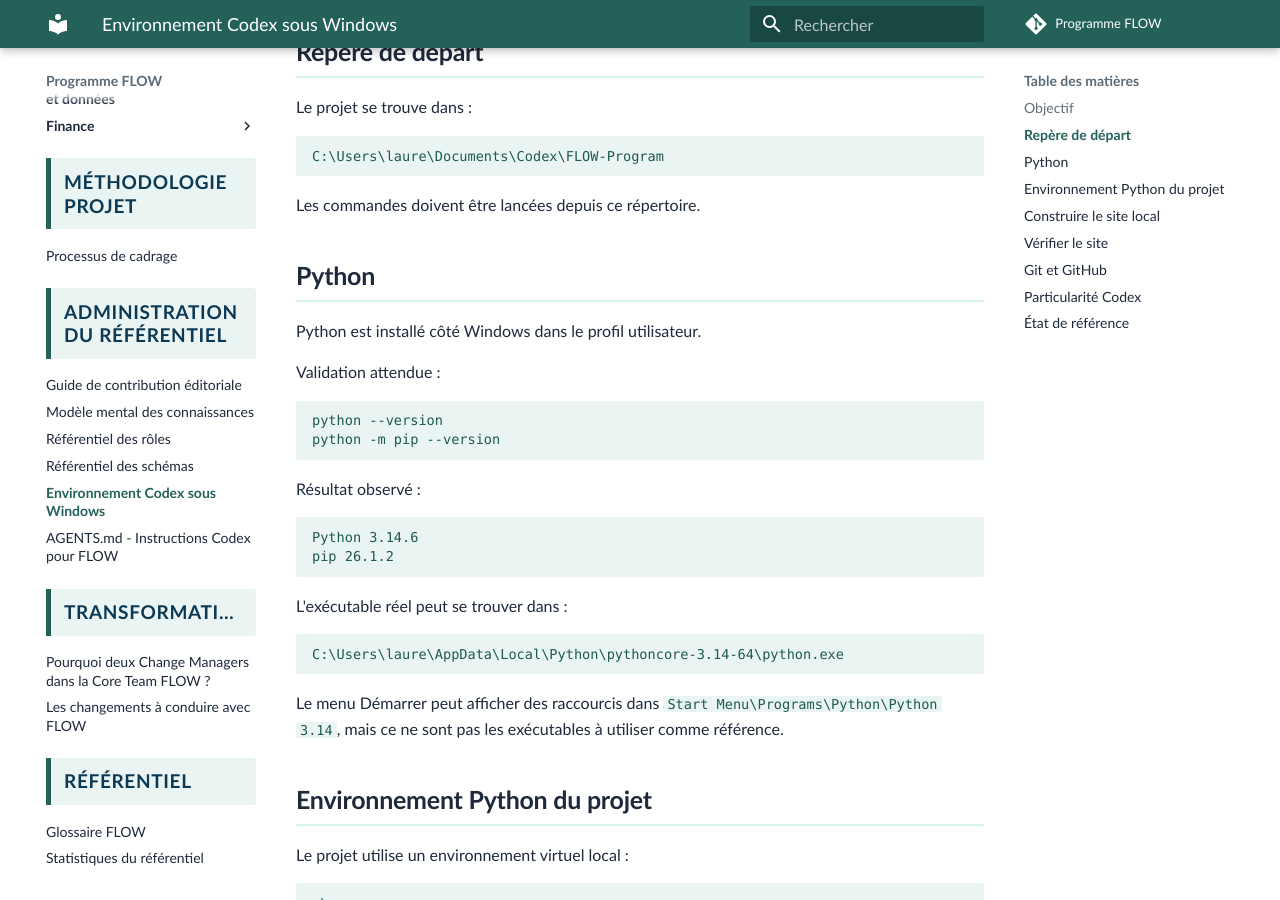
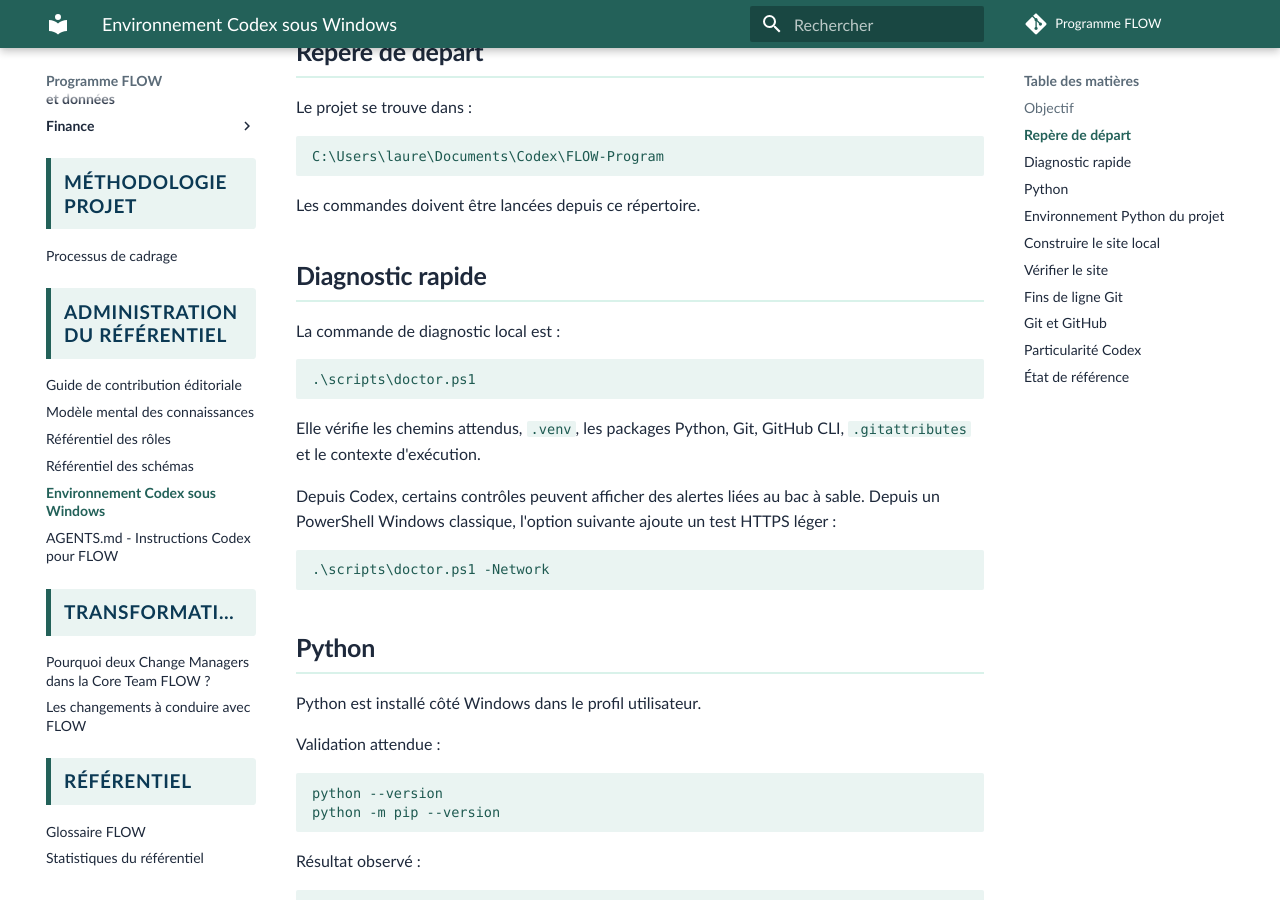
Before and after one commit to laurent-sintes/FLOW-Program, an MkDocs documentation site: the page built from docs/administration/environnement-codex-windows.md, in a window 1280 px wide and 900 px high, scrolled down 690 px. Built offline with MkDocs 1.6.1 and Material for MkDocs 9.7.7, drawn with Linux system fonts in a browser that asks for light colours; comment, search, counter and statistics services are not loaded; some of the changed text lies outside the part shown.

Commit message:
Add environment diagnostics and line ending guardrails

````diff
--- a/docs/administration/environnement-codex-windows.md
+++ b/docs/administration/environnement-codex-windows.md
@@ -39,6 +39,22 @@
 ```
 
 Les commandes doivent être lancées depuis ce répertoire.
+
+## Diagnostic rapide
+
+La commande de diagnostic local est :
+
+```powershell
+.\scripts\doctor.ps1
+```
+
+Elle vérifie les chemins attendus, `.venv`, les packages Python, Git, GitHub CLI, `.gitattributes` et le contexte d'exécution.
+
+Depuis Codex, certains contrôles peuvent afficher des alertes liées au bac à sable. Depuis un PowerShell Windows classique, l'option suivante ajoute un test HTTPS léger :
+
+```powershell
+.\scripts\doctor.ps1 -Network
+```
 
 ## Python
 
@@ -153,6 +169,12 @@
 
 Les erreurs `ERROR` doivent être corrigées avant commit. Les alertes `WARN` signalent un point à examiner, sans bloquer automatiquement.
 
+## Fins de ligne Git
+
+Le fichier `.gitattributes` force les fichiers texte du dépôt en `LF`.
+
+Cette règle évite les avertissements du type `LF will be replaced by CRLF` et limite le bruit dans les diffs entre Windows, Codex et GitHub Actions.
+
 ## Git et GitHub
 
 Validation Git :
````
Also changed, not shown: AGENTS.md (+10 -0 lines), README.md (+8 -0 lines), docs/administration/guide-contribution-contenu.md (+2 -0 lines), docs/administration/instructions-codex.md (+10 -0 lines), docs/referentiel/statistiques.md (+5 -5 lines), docs/referentiel/page-metrics.json, 3 other files.
